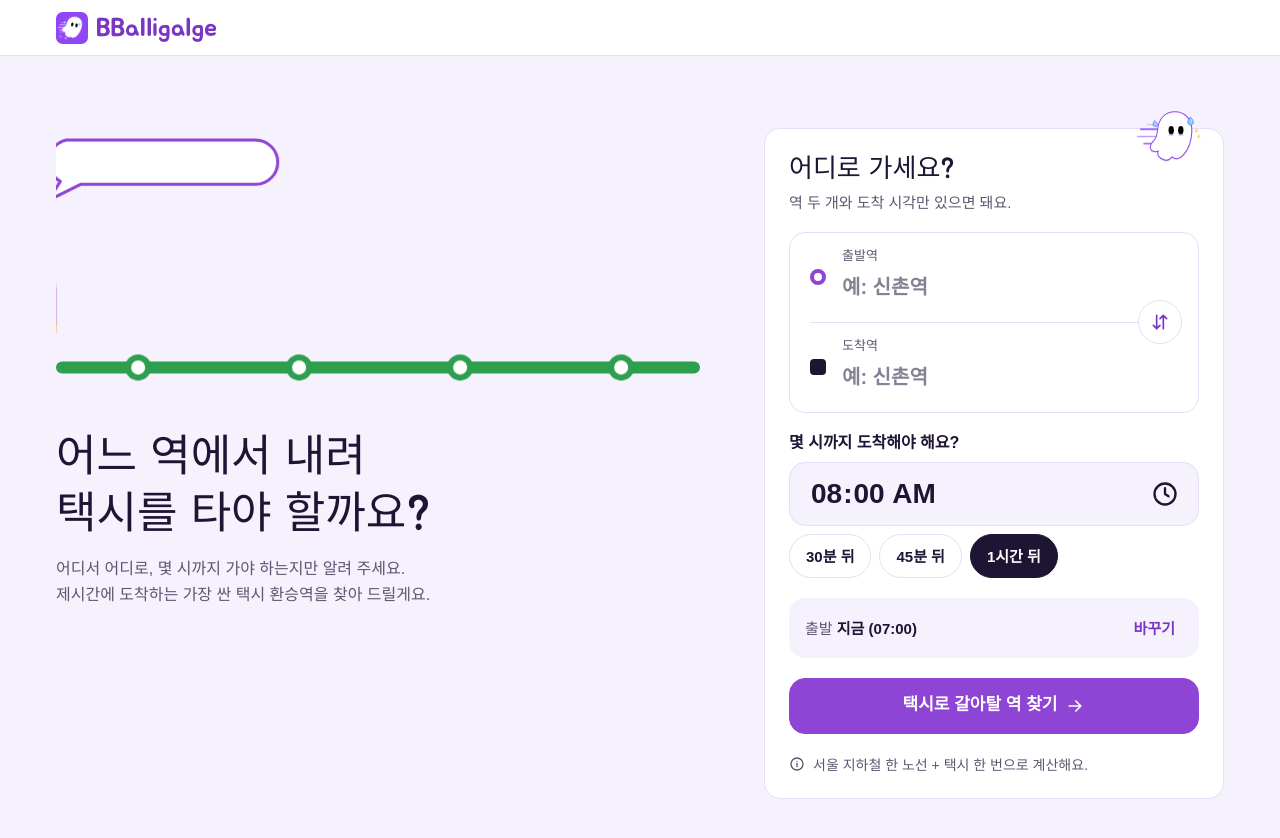
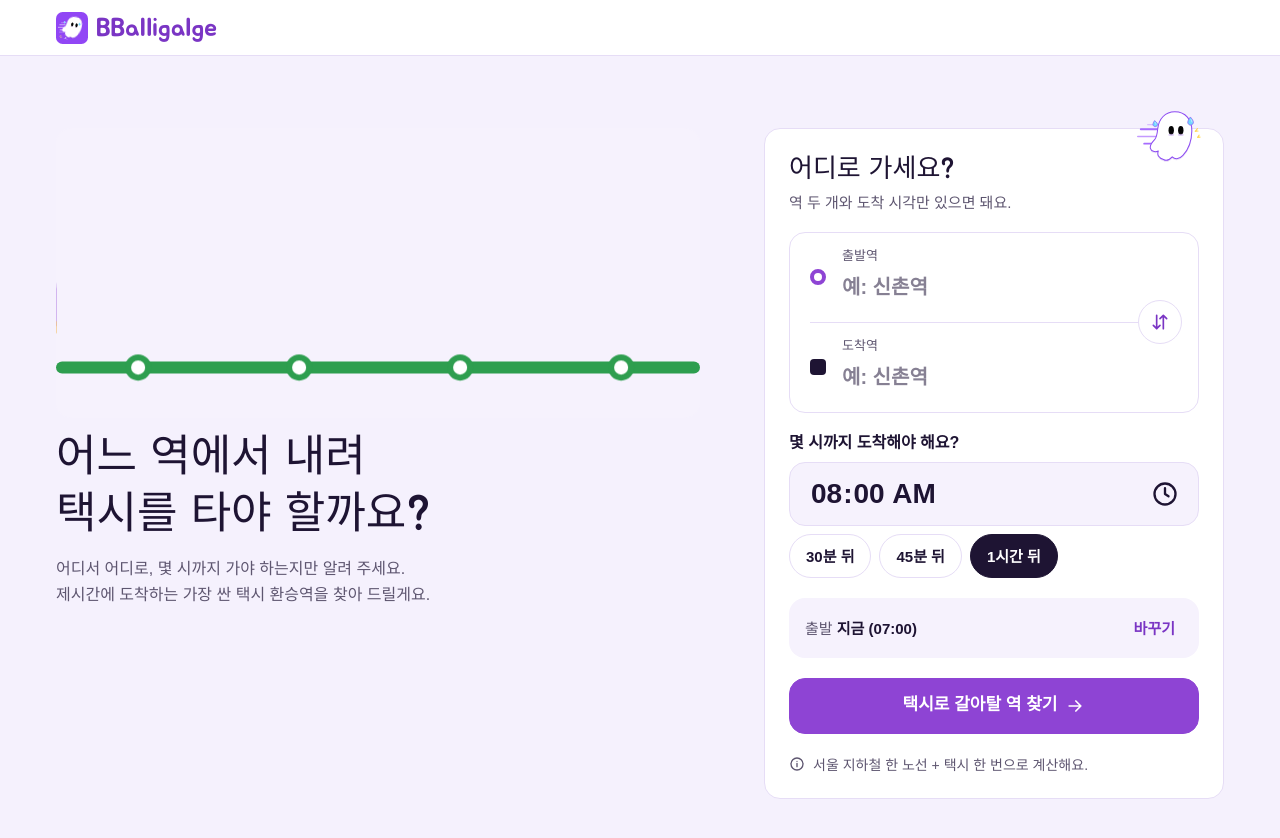
Before and after one commit to kkw610/kirothon-team-001, a Next.js app: page / in a window 1280 px wide. Shown: the top 838 px of the page. Built offline with nearby package versions, Linux system fonts and the light colour scheme; a web font is replaced by a local one.

Commit message:
Remove speech bubble from start screen

```diff
--- a/src/shared/ui/SubwayScene.tsx
+++ b/src/shared/ui/SubwayScene.tsx
@@ -30,12 +30,6 @@ export function SubwayScene({ className }: SubwaySceneProps) {
             width="68"
             height="68"
           />
-          <g className={styles.bubble}>
-            <path
-              className={styles.bubbleShape}
-              d="M91,-42 H185 A11,11 0 0 1 185,-20 H98 L82,-12 L88,-21.5 A11,11 0 0 1 91,-42 Z"
-            />
-          </g>
           <rect className={styles.body} x="-10" y="20" width="96" height="42" rx="12" />
           <rect className={styles.stripe} x="-10" y="48" width="96" height="6" />
           <rect className={styles.window} x="0" y="28" width="18" height="14" rx="4" />
--- a/src/shared/ui/subwayScene.module.css
+++ b/src/shared/ui/subwayScene.module.css
@@ -34,19 +34,6 @@
 .speed {
   fill: var(--primary);
   opacity: 0.4;
-}
-.bubbleShape {
-  fill: var(--surface);
-  stroke: var(--primary);
-  stroke-width: 1.5;
-  stroke-linejoin: round;
-}
-.bubbleText {
-  fill: var(--ink);
-  font-size: 10px;
-  font-weight: 700;
-  text-anchor: middle;
-  dominant-baseline: central;
 }
 .rider {
   transform-box: fill-box;
```
